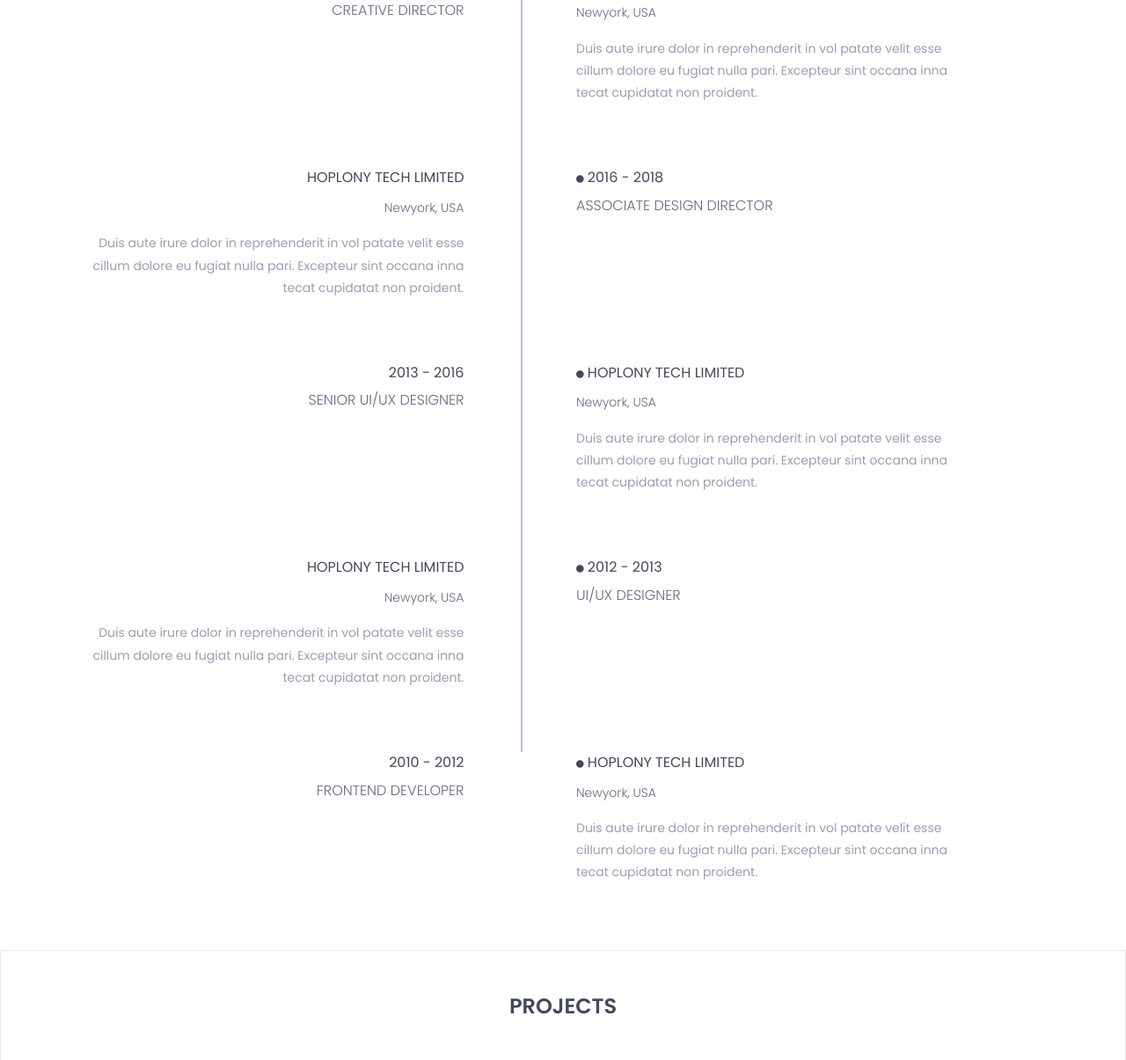
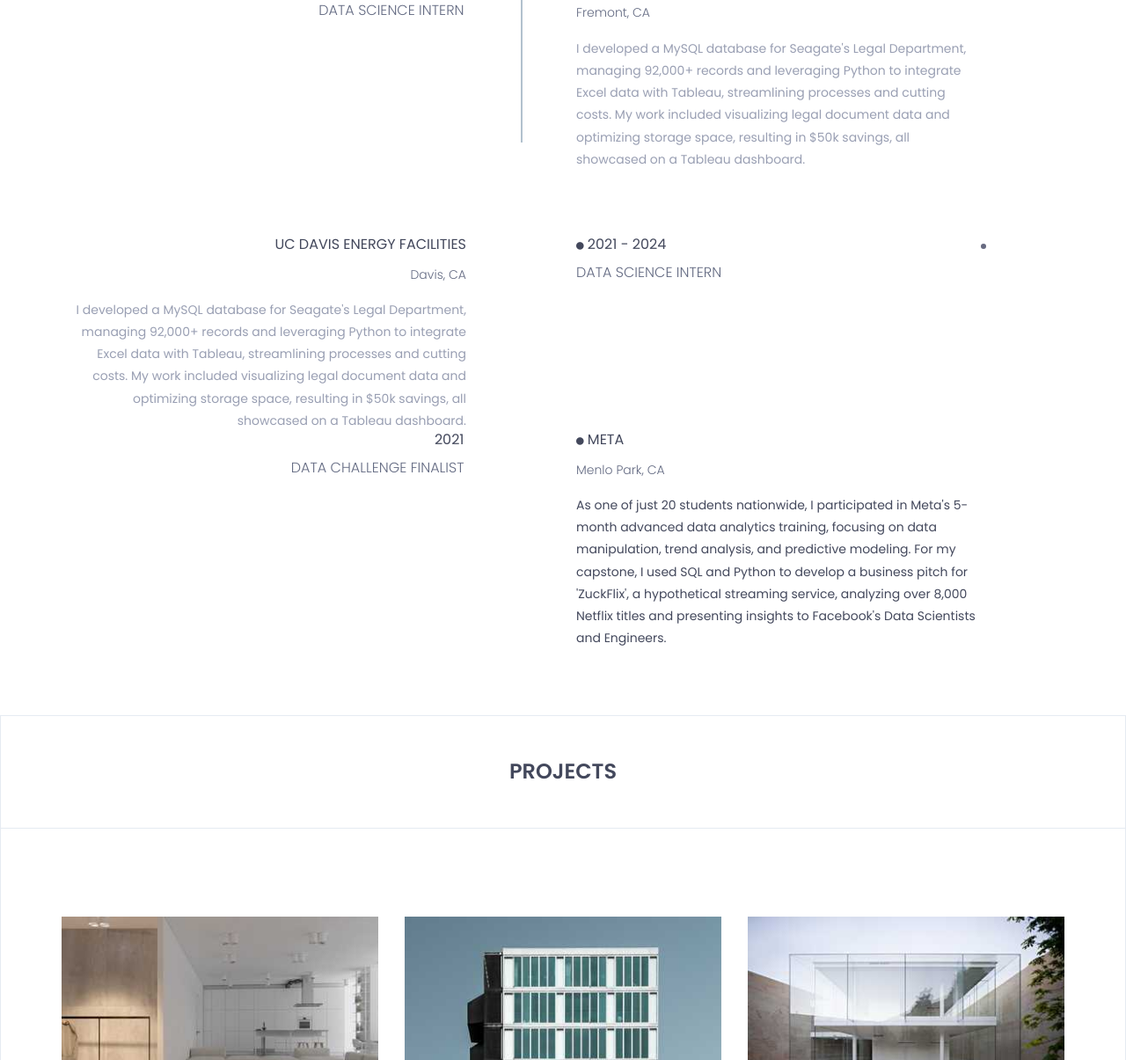
Before and after one commit to sanab123/sanab.github.io, a plain HTML site: page index.html in a window 1280 px wide. Shown: the part 3586-4791 px from the top of the page at 88% size. Drawn offline with nearby package versions, Linux system fonts and the light colour scheme.

Commit message:
experience

```diff
--- a/index.html
+++ b/index.html
@@ -387,8 +387,8 @@
 										<div class="row">
 											<div class="col-md-5">
 												<div class="experience-time text-right">
-													<h2>2018 - Present</h2>
-													<h3>creative director</h3>
+													<h2>2024 - Present</h2>
+													<h3>Data Science Intern</h3>
 												</div><!--/.experience-time-->
 											</div><!--/.col-->
 											<div class="col-md-offset-1 col-md-5">
@@ -396,11 +396,11 @@
 													<div class="timeline-content">
 														<h4 class="title">
 															<span><i class="fa fa-circle" aria-hidden="true"></i></span>
-															hoplony tech limited
+															Seagata Technology
 														</h4>
-														<h5>newyork, USA</h5>
+														<h5>Fremont, CA</h5>
 														<p class="description">
-															Duis aute irure dolor in reprehenderit in vol patate velit esse cillum dolore eu fugiat nulla pari. Excepteur sint occana inna tecat cupidatat non proident.
+															I developed a MySQL database for Seagate's Legal Department, managing 92,000+ records and leveraging Python to integrate Excel data with Tableau, streamlining processes and cutting costs. My work included visualizing legal document data and optimizing storage space, resulting in $50k savings, all showcased on a Tableau dashboard.
 														</p>
 													</div><!--/.timeline-content-->
 												</div><!--/.timeline-->
@@ -410,26 +410,16 @@
 								</li>
 
 								<li>
-									<div class="single-timeline-box fix">
-										<div class="row">
-											<div class="col-md-offset-1 col-md-5 experience-time-responsive">
-												<div class="experience-time">
-													<h2>
-														<span><i class="fa fa-circle" aria-hidden="true"></i></span>
-														2016 - 2018
-													</h2>
-													<h3>associate design director</h3>
-												</div><!--/.experience-time-->
-											</div><!--/.col-->
+
 											<div class="col-md-5">
 												<div class="timeline">
 													<div class="timeline-content text-right">
 														<h4 class="title">
-															hoplony tech limited
+															UC Davis Energy Facilities
 														</h4>
-														<h5>newyork, USA</h5>
+														<h5>Davis, CA</h5>
 														<p class="description">
-															Duis aute irure dolor in reprehenderit in vol patate velit esse cillum dolore eu fugiat nulla pari. Excepteur sint occana inna tecat cupidatat non proident.
+															I developed a MySQL database for Seagate's Legal Department, managing 92,000+ records and leveraging Python to integrate Excel data with Tableau, streamlining processes and cutting costs. My work included visualizing legal document data and optimizing storage space, resulting in $50k savings, all showcased on a Tableau dashboard.
 														</p>
 													</div><!--/.timeline-content-->
 												</div><!--/.timeline-->
@@ -438,9 +428,9 @@
 												<div class="experience-time">
 													<h2>
 														<span><i class="fa fa-circle" aria-hidden="true"></i></span>
-														2016 - 2018
+														2021 - 2024
 													</h2>
-													<h3>associate design director</h3>
+													<h3>Data Science Intern</h3>
 												</div><!--/.experience-time-->
 											</div><!--/.col-->
 										</div>
@@ -452,8 +442,8 @@
 										<div class="row">
 											<div class="col-md-5">
 												<div class="experience-time text-right">
-													<h2>2013 - 2016</h2>
-													<h3>senior UI/UX designer</h3>
+													<h2>2021</h2>
+													<h3>Data Challenge Finalist</h3>
 												</div><!--/.experience-time-->
 											</div><!--/.col-->
 											<div class="col-md-offset-1 col-md-5">
@@ -461,11 +451,11 @@
 													<div class="timeline-content">
 														<h4 class="title">
 															<span><i class="fa fa-circle" aria-hidden="true"></i></span>
-															hoplony tech limited
+															Meta
 														</h4>
-														<h5>newyork, USA</h5>
+														<h5>Menlo Park, CA</h5>
 														<p class="description">
-															Duis aute irure dolor in reprehenderit in vol patate velit esse cillum dolore eu fugiat nulla pari. Excepteur sint occana inna tecat cupidatat non proident.
+															As one of just 20 students nationwide, I participated in Meta's 5-month advanced data analytics training, focusing on data manipulation, trend analysis, and predictive modeling. For my capstone, I used SQL and Python to develop a business pitch for 'ZuckFlix', a hypothetical streaming service, analyzing over 8,000 Netflix titles and presenting insights to Facebook's Data Scientists and Engineers.
 														</p>
 													</div><!--/.timeline-content-->
 												</div><!--/.timeline-->
@@ -474,70 +464,6 @@
 									</div><!--/.single-timeline-box-->
 								</li>
 
-								<li>
-									<div class="single-timeline-box fix">
-										<div class="row">
-											<div class="col-md-offset-1 col-md-5 experience-time-responsive">
-												<div class="experience-time">
-													<h2>
-														<span><i class="fa fa-circle" aria-hidden="true"></i></span>
-														2012 - 2013
-													</h2>
-													<h3>UI/UX designer</h3>
-												</div><!--/.experience-time-->
-											</div><!--/.col-->
-											<div class="col-md-5">
-												<div class="timeline">
-													<div class="timeline-content text-right">
-														<h4 class="title">
-															hoplony tech limited
-														</h4>
-														<h5>newyork, USA</h5>
-														<p class="description">
-															Duis aute irure dolor in reprehenderit in vol patate velit esse cillum dolore eu fugiat nulla pari. Excepteur sint occana inna tecat cupidatat non proident.
-														</p>
-													</div><!--/.timeline-content-->
-												</div><!--/.timeline-->
-											</div><!--/.col-->
-											<div class="col-md-offset-1 col-md-5 experience-time-main">
-												<div class="experience-time">
-													<h2>
-														<span><i class="fa fa-circle" aria-hidden="true"></i></span>
-														2012 - 2013
-													</h2>
-													<h3>UI/UX designer</h3>
-												</div><!--/.experience-time-->
-											</div><!--/.col-->
-										</div>
-									</div><!--/.single-timeline-box-->
-								</li>
-
-								<li>
-									<div class="single-timeline-box fix">
-										<div class="row">
-											<div class="col-md-5">
-												<div class="experience-time text-right">
-													<h2>2010 - 2012</h2>
-													<h3>frontend developer</h3>
-												</div><!--/.experience-time-->
-											</div><!--/.col-->
-											<div class="col-md-offset-1 col-md-5">
-												<div class="timeline">
-													<div class="timeline-content">
-														<h4 class="title">
-															<span><i class="fa fa-circle" aria-hidden="true"></i></span>
-															hoplony tech limited
-														</h4>
-														<h5>newyork, USA</h5>
-														<p class="description">
-															Duis aute irure dolor in reprehenderit in vol patate velit esse cillum dolore eu fugiat nulla pari. Excepteur sint occana inna tecat cupidatat non proident.
-														</p>
-													</div><!--/.timeline-content-->
-												</div><!--/.timeline-->
-											</div><!--/.col-->
-										</div>
-									</div><!--/.single-timeline-box-->
-								</li>
 
 							</ul>
 						</div><!--.main-timeline-->
```
